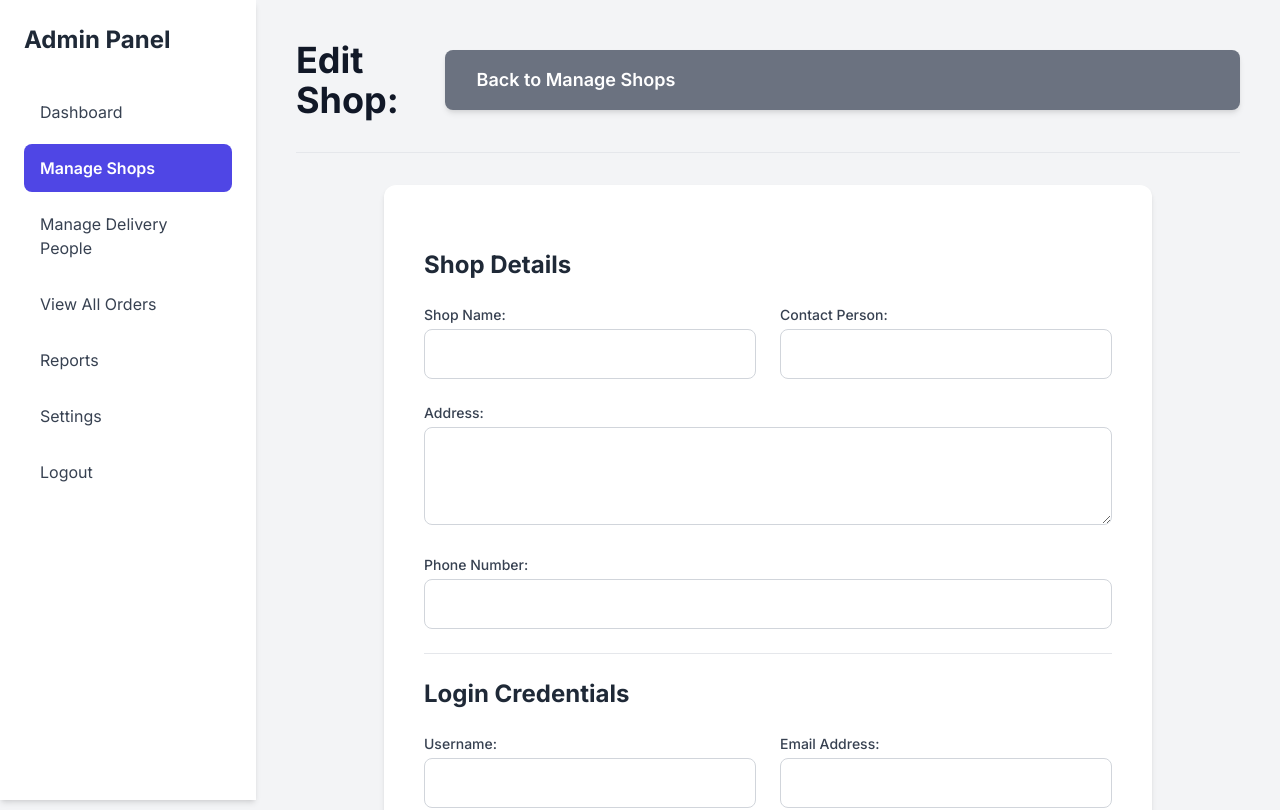
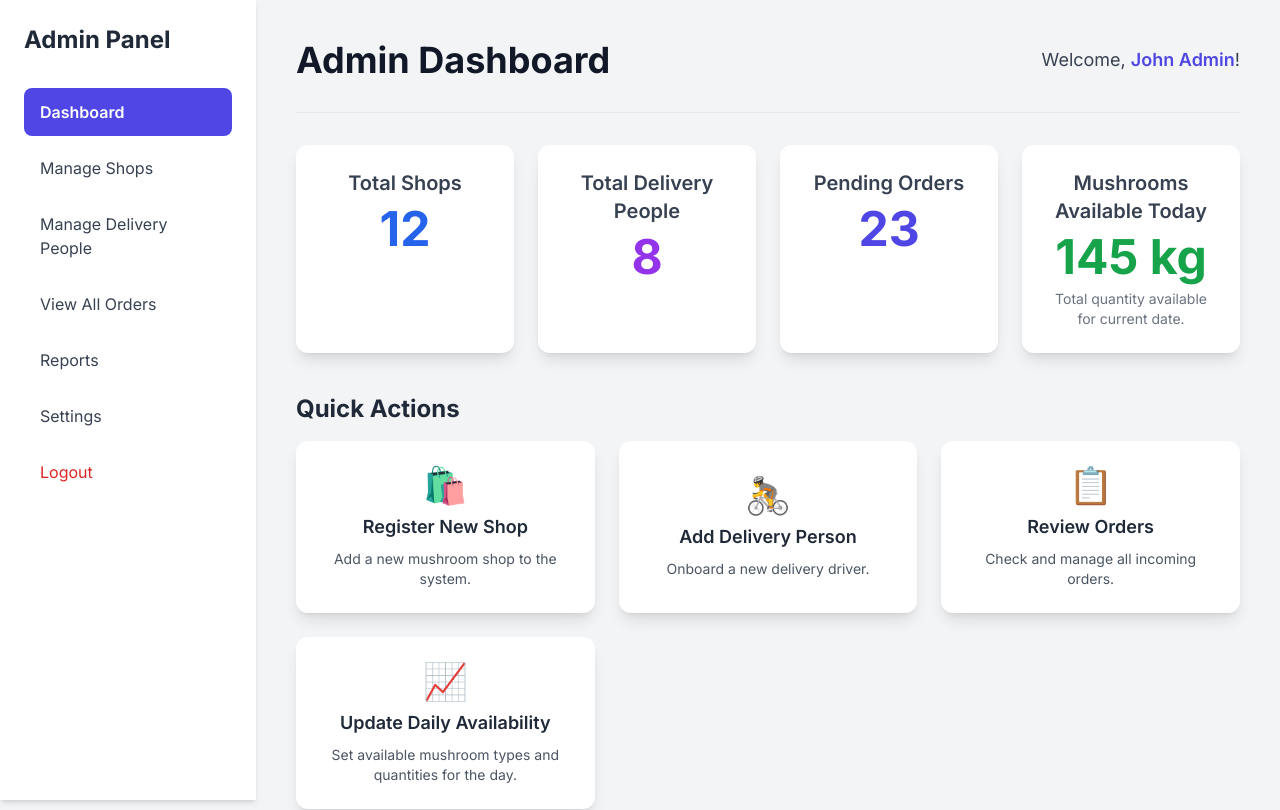
Before and after one commit to umaa06/Mycomart_frontend, a Next.js app: page / in a window 1280 px wide. Shown: the top 810 px of the page. Built offline with nearby package versions, Linux system fonts and the light colour scheme.

Commit message:
upload background image

```diff
--- a/src/app/admin/ManageDeliveryPeople.tsx
+++ b/src/app/admin/ManageDeliveryPeople.tsx
@@ -1,5 +1,5 @@
+'use client';
 import React, { useState, useEffect } from 'react';
-
 type DeliveryPerson = {
   delivery_person_id: string;
   user_id: string;
--- a/src/app/page.tsx
+++ b/src/app/page.tsx
@@ -7,7 +7,7 @@ export default function Home() {
   return (
    <div>
 
-    <EditShop/>
+    <AdminDashboard/>
    </div>
   );
 }
```
Also changed, not shown: public/background.jpg (added).
